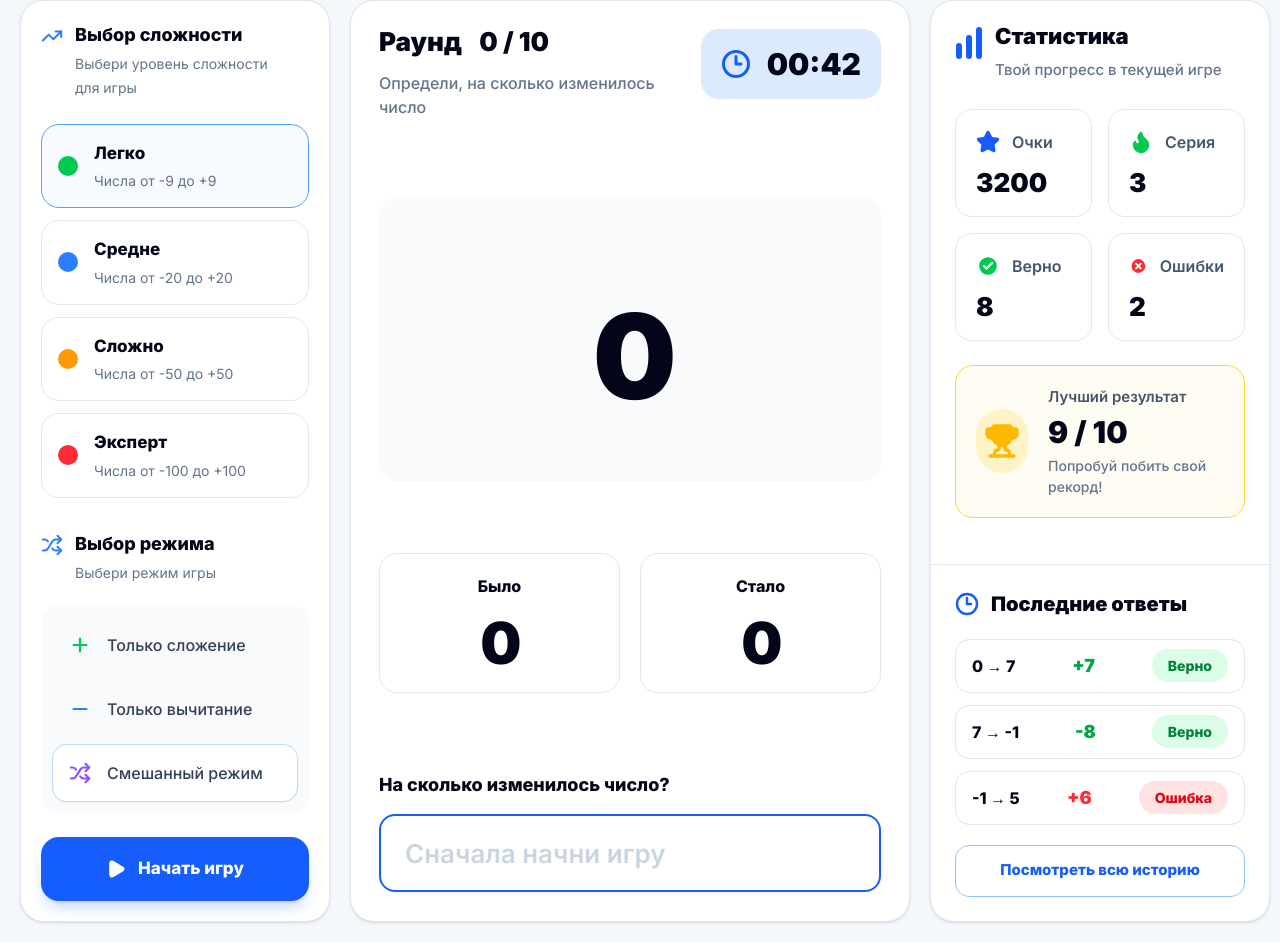
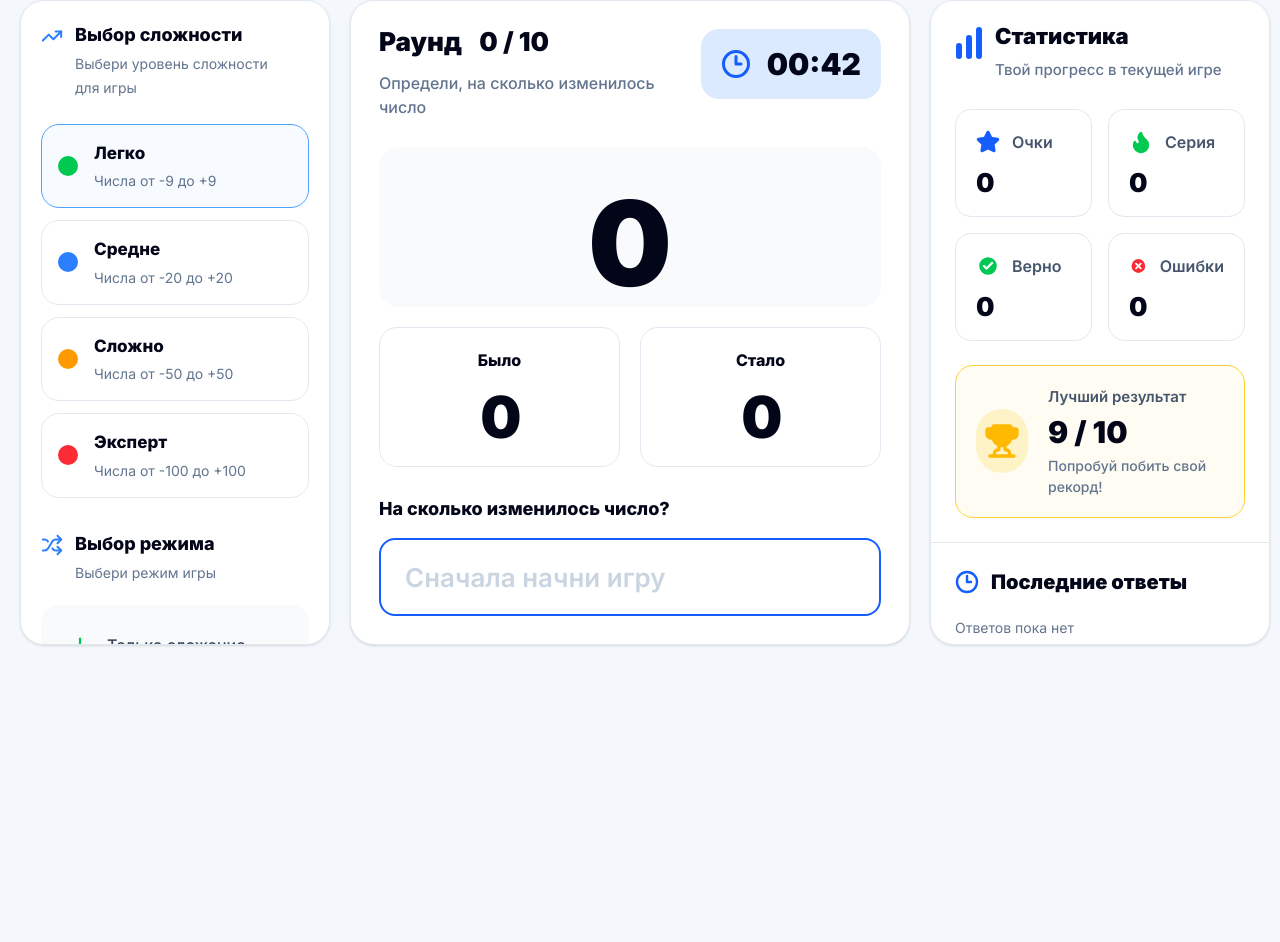
Before and after one commit to AbduLLa-proger/math-speed-game, a React (Vite) app: page / in a window 1280 px wide. Shown: the part 135-1077 px from the top of the page. After the commit the page ends 800 px from the top, so only its background shows below. Built offline with nearby package versions, Linux system fonts and the light colour scheme.

Commit message:
Make game panels height responsive and added practice and survival game modes

```diff
--- a/src/App.tsx
+++ b/src/App.tsx
@@ -1,11 +1,12 @@
 import { useState } from "react";
 import { Header } from "./components/Header";
 import { GameBoard } from "./components/GameBoard";
-import { StatsPanel } from "./components/StatsPanel";
+import { StatsPanel, type GameHistoryItem } from "./components/StatsPanel";
 import {
   Sidebar,
   type DifficultyKey,
   type ModeKey,
+  type GameType,
 } from "./components/Sidebar";
 
 const difficultyRanges: Record<DifficultyKey, number> = {
@@ -14,6 +15,8 @@ const difficultyRanges: Record<DifficultyKey, number> = {
   hard: 49,
   expert: 99,
 };
+
+type AnswerStatus = "idle" | "correct" | "incorrect";
 
 const generateChange = (difficulty: DifficultyKey, mode: ModeKey): number => {
   const maxChange = difficultyRanges[difficulty];
@@ -31,10 +34,20 @@ export const App = () => {
   const [selectedMode, setSelectedMode] = useState<ModeKey>("mixed");
   const [isDarkMode, setIsDarkMode] = useState(false);
 
+  const [selectedGameType, setSelectedGameType] =
+    useState<GameType>("practice");
+  const [answerStatus, setAnswerStatus] = useState<AnswerStatus>("idle");
+
+  const [feedbackMessage, setFeedbackMessage] = useState("");
+  const [totalAttempts, setTotalAttempts] = useState(0);
+  const [isGameOver, setIsGameOver] = useState(false);
+
   const [userAnswer, setUserAnswer] = useState("");
   const [score, setScore] = useState(0);
-  const [mistake, setMistake] = useState(0);
   const [streak, setStreak] = useState(0);
+  const [correctAnswers, setCorrectAnswers] = useState(0);
+  const [mistakes, setMistakes] = useState(0);
+  const [history, setHistory] = useState<GameHistoryItem[]>([]);
 
   const [previousNumber, setPreviousNumber] = useState(0);
   const [currentNumber, setCurrentNumber] = useState(0);
@@ -51,6 +64,21 @@ export const App = () => {
     setRound(1);
     setUserAnswer("");
     setIsGameStarted(true);
+    setScore(0);
+    setStreak(0);
+    setCorrectAnswers(0);
+    setMistakes(0);
+    setHistory([]);
+    setAnswerStatus("idle");
+    setFeedbackMessage("");
+    setTotalAttempts(0);
+    setIsGameOver(false);
+  };
+
+  const handleAnswerChange = (value: string) => {
+    setUserAnswer(value);
+    setAnswerStatus("idle");
+    setFeedbackMessage("");
   };
 
   const handleSubmitAnswer = () => {
@@ -63,11 +91,43 @@ export const App = () => {
     const correctAnswer = currentNumber - previousNumber;
     const isCorrect = parsedAnswer === correctAnswer;
 
-    console.log({ userAnswer: parsedAnswer, correctAnswer, isCorrect });
+    const historyItem: GameHistoryItem = {
+      from: previousNumber,
+      to: currentNumber,
+      answer: parsedAnswer,
+      correct: isCorrect,
+    };
+
+    setTotalAttempts((previousValue) => previousValue + 1);
+    setHistory((previousHistory) => [historyItem, ...previousHistory]);
+    setUserAnswer("");
+
+    if (!isCorrect) {
+      setMistakes((previousValue) => previousValue + 1);
+      setStreak(0);
+      setAnswerStatus("incorrect");
+
+      if (selectedGameType === "practice") {
+        setFeedbackMessage("Неверно. Попробуй еще раз.");
+        return;
+      }
+      setFeedbackMessage(`Игра окончена. Правильный ответ: ${correctAnswer}`);
+      setIsGameStarted(false);
+      setIsGameOver(true);
+
+      return;
+    }
+
+    setAnswerStatus("correct");
+    setFeedbackMessage("Верно! +100 очков");
+    setScore((previousScore) => previousScore + 100);
+    setCorrectAnswers((previousValue) => previousValue + 1);
+    setStreak((previousStreak) => previousStreak + 1);
 
     if (round >= 10) {
       setIsGameStarted(false);
-      setUserAnswer("");
+      setIsGameOver(true);
+      setFeedbackMessage("Игра завершена!");
       return;
     }
 
@@ -78,7 +138,6 @@ export const App = () => {
     setPreviousNumber(nextPreviousNumber);
     setCurrentNumber(nextCurrentNumber);
     setRound((previousRound) => previousRound + 1);
-    setUserAnswer("");
   };
 
   const handleToggleTheme = () => {
@@ -87,26 +146,28 @@ export const App = () => {
 
   return (
     <main
-      className={`content-center min-h-screen overflow-y-auto overflow-hidden p-5 text-slate-900 transition xl:overflow-hidden xl:p-5 ${
+      className={`content-center min-h-dvh xl:h-dvh p-5 text-slate-900 transition xl:overflow-hidden xl:p-5 ${
         isDarkMode ? "bg-slate-950" : "bg-[#f4f7fb]"
       }`}
     >
-      <div className="mx-auto flex min-h-full max-w-[1800px] flex-col">
+      <div className="mx-auto flex min-h-full max-w-[1800px] flex-col xl:h-full">
         <Header isDarkMode={isDarkMode} onToggleTheme={handleToggleTheme} />
 
-        <section className="mt-5 grid grid-cols-1 gap-5 lg:grid-cols-[300px_minmax(0,1fr)] xl:min-h-0 xl:flex-1 xl:grid-cols-[310px_minmax(560px,1fr)_340px]">
+        <section className="game-layout mt-5 grid grid-cols-1 gap-5 lg:grid-cols-[300px_minmax(0,1fr)] xl:min-h-0 xl:flex-1 xl:grid-cols-[310px_minmax(560px,1fr)_340px]">
           <div className="order-2 min-h-0 lg:order-1">
             <Sidebar
               isDarkMode={isDarkMode}
               selectedDifficulty={selectedDifficulty}
               selectedMode={selectedMode}
+              selectedGameType={selectedGameType}
               onDifficultyChange={setSelectedDifficulty}
               onModeChange={setSelectedMode}
+              onGameTypeChange={setSelectedGameType}
               onStartGame={handleStartGame}
             />
           </div>
 
-          <div className="order-1 min-h-0 lg:order-2">
+          <div className="order-1 min-h-0 lg:order-2 xl:order-2 xl:h-full">
             <GameBoard
               isDarkMode={isDarkMode}
               previousNumber={previousNumber}
@@ -115,13 +176,23 @@ export const App = () => {
               totalRounds={10}
               isGameStarted={isGameStarted}
               userAnswer={userAnswer}
-              onAnswerChange={setUserAnswer}
+              onAnswerChange={handleAnswerChange}
               onSubmitAnswer={handleSubmitAnswer}
+              answerStatus={answerStatus}
+              feedbackMessage={feedbackMessage}
+              isGameOver={isGameOver}
             />
           </div>
 
-          <div className="order-3 min-h-0 lg:col-span-2 xl:col-span-1">
-            <StatsPanel isDarkMode={isDarkMode} />
+          <div className="order-3 min-h-0 lg:col-span-2 xl:col-span-1 xl:h-full">
+            <StatsPanel
+              isDarkMode={isDarkMode}
+              score={score}
+              streak={streak}
+              correctAnswers={correctAnswers}
+              mistakes={mistakes}
+              history={history}
+            />
           </div>
         </section>
       </div>
--- a/src/components/GameBoard.tsx
+++ b/src/components/GameBoard.tsx
@@ -12,6 +12,9 @@ interface IGameBoard {
   userAnswer: string;
   onAnswerChange: (value: string) => void;
   onSubmitAnswer: () => void;
+  answerStatus: string;
+  feedbackMessage: string;
+  isGameOver: boolean;
 }
 
 export const GameBoard = ({
@@ -24,6 +27,9 @@ export const GameBoard = ({
   userAnswer,
   onAnswerChange,
   onSubmitAnswer,
+  answerStatus,
+  feedbackMessage,
+  isGameOver,
 }: IGameBoard) => {
   return (
     <section
@@ -76,7 +82,7 @@ export const GameBoard = ({
         </p> */}
 
         <p
-          className={`mt-8 text-[118px] font-black leading-none tracking-[-0.08em] ${isDarkMode ? "text-white" : "text-slate-950"}`}
+          className={`mt-8 text-[118px] font-black leading-none ${isDarkMode ? "text-white" : "text-slate-950"}`}
         >
           {isGameStarted ? currentNumber : 0}
         </p>
@@ -120,6 +126,22 @@ export const GameBoard = ({
           }}
           className={`h-[78px] w-full rounded-[16px] border-2 focus:outline-none focus:ring-0 focus:border-transparent ${isDarkMode ? "border-blue-600 bg-slate-800 text-white placeholder:text-slate-500" : "border-blue-600 bg-white text-slate-950 placeholder:text-slate-300"} px-6 text-[26px] font-semibold outline-none transition focus:border-blue-700 focus:ring-4 focus:ring-blue-100`}
         />
+
+        {feedbackMessage && (
+          <p
+            className={`mt-3 text-[15px] font-bold ${
+              answerStatus === "incorrect"
+                ? "text-red-500"
+                : answerStatus === "correct"
+                  ? "text-green-500"
+                  : isDarkMode
+                    ? "text-slate-300"
+                    : "text-slate-600"
+            }`}
+          >
+            {feedbackMessage}
+          </p>
+        )}
       </div>
     </section>
   );
--- a/src/components/Sidebar.tsx
+++ b/src/components/Sidebar.tsx
@@ -2,11 +2,14 @@ import { Minus, Play, Plus, Shuffle, TrendingUp } from "lucide-react";
 
 export type DifficultyKey = "easy" | "medium" | "hard" | "expert";
 export type ModeKey = "plus" | "minus" | "mixed";
+export type GameType = "practice" | "survival";
 
 type SidebarProps = {
   isDarkMode: boolean;
   selectedDifficulty: DifficultyKey;
   selectedMode: ModeKey;
+  selectedGameType: GameType;
+  onGameTypeChange: (gameType: GameType) => void;
   onDifficultyChange: (difficulty: DifficultyKey) => void;
   onModeChange: (mode: ModeKey) => void;
   onStartGame: () => void;
@@ -61,8 +64,10 @@ export const Sidebar = ({
   isDarkMode,
   selectedDifficulty,
   selectedMode,
+  selectedGameType,
   onDifficultyChange,
   onModeChange,
+  onGameTypeChange,
   onStartGame,
 }: SidebarProps) => {
   return (
@@ -380,6 +385,88 @@ export const Sidebar = ({
         </div>
       </section>
 
+      <section className="mt-8">
+        <div>
+          <h2
+            className={`text-[18px] font-extrabold ${
+              isDarkMode ? "text-white" : "text-slate-950"
+            }`}
+          >
+            Тип игры
+          </h2>
+
+          <p
+            className={`mt-1 text-[14px] leading-6 ${
+              isDarkMode ? "text-slate-400" : "text-slate-500"
+            }`}
+          >
+            Выбери правила завершения игры
+          </p>
+        </div>
+
+        <div className="mt-5 space-y-3">
+          <button
+            type="button"
+            onClick={() => onGameTypeChange("practice")}
+            className={`w-full cursor-pointer rounded-[16px] border p-4 text-left transition ${
+              selectedGameType === "practice"
+                ? isDarkMode
+                  ? "border-blue-500 bg-blue-950/40"
+                  : "border-blue-400 bg-blue-50"
+                : isDarkMode
+                  ? "border-slate-700 bg-slate-800 hover:border-blue-500"
+                  : "border-slate-200 bg-white hover:border-blue-200"
+            }`}
+          >
+            <p
+              className={`font-extrabold ${
+                isDarkMode ? "text-white" : "text-slate-950"
+              }`}
+            >
+              Тренировка
+            </p>
+
+            <p
+              className={`mt-1 text-[13px] ${
+                isDarkMode ? "text-slate-400" : "text-slate-500"
+              }`}
+            >
+              Ошибки разрешены, можно попробовать ещё раз
+            </p>
+          </button>
+
+          <button
+            type="button"
+            onClick={() => onGameTypeChange("survival")}
+            className={`w-full cursor-pointer rounded-[16px] border p-4 text-left transition ${
+              selectedGameType === "survival"
+                ? isDarkMode
+                  ? "border-red-500 bg-red-950/30"
+                  : "border-red-400 bg-red-50"
+                : isDarkMode
+                  ? "border-slate-700 bg-slate-800 hover:border-red-500"
+                  : "border-slate-200 bg-white hover:border-red-200"
+            }`}
+          >
+            <p
+              className={`font-extrabold ${
+                isDarkMode ? "text-white" : "text-slate-950"
+              }`}
+            >
+              До первой ошибки
+            </p>
+
+            <p
+              className={`mt-1 text-[13px] ${
+                isDarkMode ? "text-slate-400" : "text-slate-500"
+              }`}
+            >
+              Первый неправильный ответ завершает игру
+            </p>
+          </button>
+        </div>
+      </section>
+
       <button
         type="button"
         onClick={onStartGame}
--- a/src/components/StatsPanel.tsx
+++ b/src/components/StatsPanel.tsx
@@ -7,55 +7,57 @@ import {
   XCircle,
 } from "lucide-react";
 
+export type GameHistoryItem = {
+  from: number;
+  to: number;
+  answer: number;
+  correct: boolean;
+};
+
+type StatsPanelProps = {
+  isDarkMode: boolean;
+  score: number;
+  streak: number;
+  correctAnswers: number;
+  mistakes: number;
+  history: GameHistoryItem[];
+};
+
+export const StatsPanel = ({
+  isDarkMode,
+  score,
+  streak,
+  correctAnswers,
+  mistakes,
+  history,
+}: StatsPanelProps) => {
   const stats = [
     {
       title: "Очки",
-    value: "3200",
+      value: String(score),
       icon: Star,
       iconClassName: "fill-blue-600 text-blue-600",
     },
     {
       title: "Серия",
-    value: "3",
+      value: String(streak),
       icon: Flame,
       iconClassName: "fill-green-500 text-green-500",
     },
     {
       title: "Верно",
-    value: "8",
+      value: String(correctAnswers),
       icon: CheckCircle2,
       iconClassName: "fill-green-500 text-white",
     },
     {
       title: "Ошибки",
-    value: "2",
+      value: String(mistakes),
       icon: XCircle,
       iconClassName: "fill-red-500 text-white",
     },
   ];
 
-const history = [
-  {
-    from: "0",
-    to: "7",
-    answer: "+7",
-    correct: true,
-  },
-  {
-    from: "7",
-    to: "-1",
-    answer: "-8",
-    correct: true,
-  },
-  {
-    from: "-1",
-    to: "5",
-    answer: "+6",
-    correct: false,
-  },
-];
-
-export const StatsPanel = ({ isDarkMode }: { isDarkMode: boolean }) => {
   return (
     <aside
       className={`min-h-0 h-full overflow-y-auto rounded-[24px] border shadow-sm flex flex-col justify-between ${
@@ -169,16 +171,26 @@ export const StatsPanel = ({ isDarkMode }: { isDarkMode: boolean }) => {
         </div>
 
         <div className="mt-5 space-y-3">
-          {history.map((item) => (
+          {history.length === 0 ? (
+            <p
+              className={`text-[14px] ${isDarkMode ? "text-slate-400" : "text-slate-500"}`}
+            >
+              Ответов пока нет
+            </p>
+          ) : (
+            history
+              .slice(0, 3)
+              .map((item, index) => (
                 <HistoryItem
-              key={`${item.from}-${item.to}-${item.answer}`}
-              from={item.from}
-              to={item.to}
-              answer={item.answer}
+                  key={`${item.from}-${item.to}-${index}`}
+                  from={String(item.from)}
+                  to={String(item.to)}
+                  answer={`${item.answer > 0 ? "+" : ""}${item.answer}`}
                   correct={item.correct}
                   isDarkMode={isDarkMode}
                 />
-          ))}
+              ))
+          )}
         </div>
 
         <button
--- a/src/index.css
+++ b/src/index.css
@@ -30,3 +30,9 @@ input[type="number"] {
 button {
   cursor: pointer;
 }
+
+@media (min-width: 1280) and (min-height: 910px) {
+  .game-layout {
+    min-height: 760px;
+  }
+}
```
Lines whose indentation alone changed are shown as unchanged.
